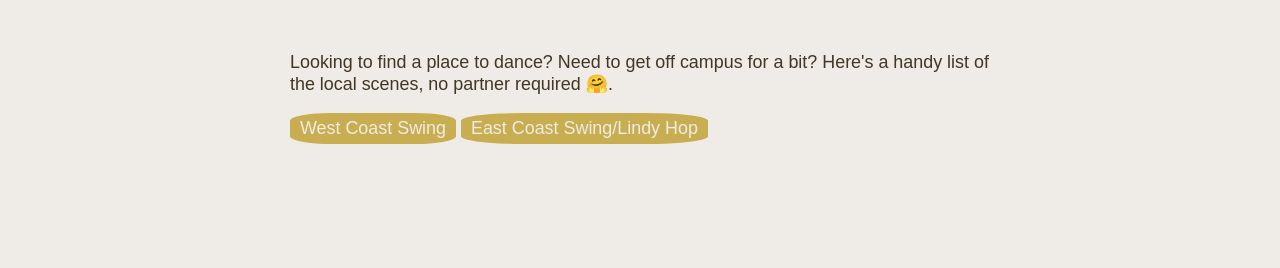
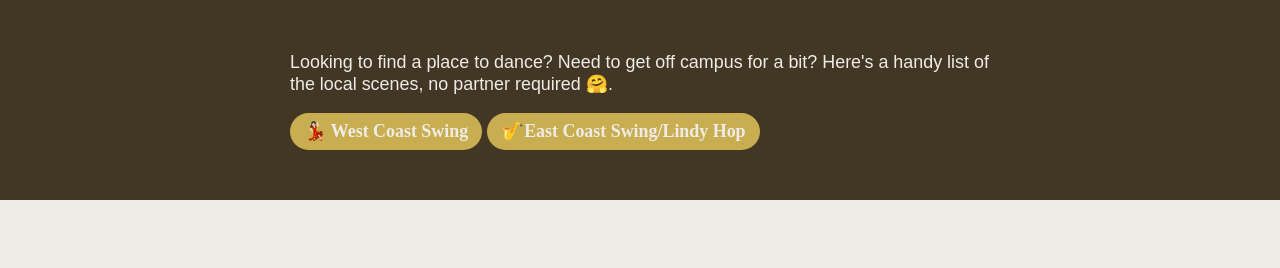
Before and after one commit to Jacob-Gray/lyh.dance, a plain HTML site: page index.html in a window 1280 px wide. Shown: the part 313-581 px from the top of the page. Drawn offline with Linux system fonts and the light colour scheme; a web font is replaced by a local one.

Commit message:
list changes

```diff
--- a/index.html
+++ b/index.html
@@ -19,8 +19,8 @@
                     scenes, no partner required 🤗.</p>
 
                 <ul>
-                    <li><a href="#hcs">West Coast Swing</a></li>
-                    <li><a href="#llh">East Coast Swing/Lindy Hop</a></li>
+                    <li><a href="#hcs">💃🏻 West Coast Swing</a></li>
+                    <li><a href="#llh">🎷East Coast Swing/Lindy Hop</a></li>
                 </ul>
             </article>
         </section>
--- a/site.css
+++ b/site.css
@@ -49,7 +49,7 @@ dt {
 }
 
 ul {
-    margin: 0;
+    margin: .2em 0 0 0;
     padding: 0;
     list-style-type: none;
 }
@@ -59,14 +59,16 @@ li {
 }
 
 li a {
-    border-radius: 25%;
+    border-radius: 2em;
     background: var(--accentColor);
     color: var(--bgColor);
-    display: block;
-    padding: 5px 10px;
+    display: flex;
+    padding: .4em .8em;
+    font-family: chennai-slab, serif;
+    font-weight: 600;
 }
 
-article section:nth-of-type(odd) {
+main section:nth-of-type(odd) {
     color: var(--bgColor);
     background: var(--fgColor);
 }
```
